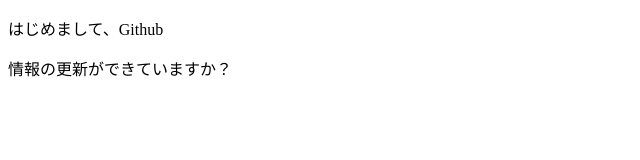
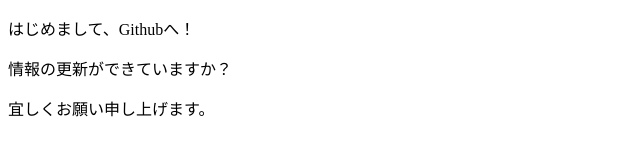
Before and after one commit to c3220277/www, a plain HTML site: page index.html in a window 1280 px wide. Shown: the whole page, without its empty margins (0-640 px from the left). Drawn offline with Linux system fonts and the light colour scheme.

Commit message:
Update index.html

```diff
--- a/index.html
+++ b/index.html
@@ -6,7 +6,8 @@
     <title>Document</title>
 </head>
 <body>
-<p>はじめまして、Github</p>
+<p>はじめまして、Githubへ！</p>
 <p>情報の更新ができていますか？</p>
+<p>宜しくお願い申し上げます。</p>
 </body>
 </html>
```
